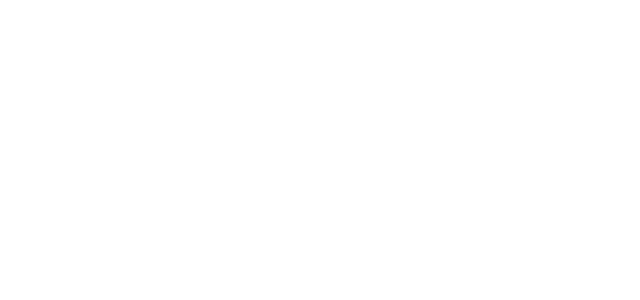
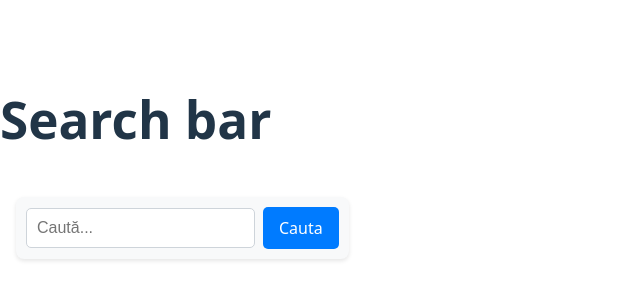
Before and after one commit to fioip/Front-End-Workshop, a React (Vite) app: page / in a window 1280 px wide. Shown: the part 226-526 px from the top of the page, without its empty margins (0-640 px from the left). Built offline with nearby package versions, Linux system fonts and the light colour scheme.

Commit message:
search bar

```diff
--- a/src/App.tsx
+++ b/src/App.tsx
@@ -1,5 +1,9 @@
+import Search from "./components/Search";
+
 function App() {
-  return <></>;
+  return <>
+  <Search></Search>
+  </>;
 }
 
 export default App;
--- /dev/null
+++ b/src/components/Search.tsx
@@ -0,0 +1,72 @@
+
+
+    import { useState } from "react";
+
+     function Search() {
+      const [query, setQuery] = useState("");
+
+      const handleSearch = (e:any)=> {
+        setQuery(e.target.value);
+      };
+      const handleClear = () => {
+        setQuery("");
+      };
+
+
+    return(
+        <>
+        <h1
+
+        >
+        Search bar
+        </h1>
+        <div style={{ padding: "16px", maxWidth: "600px", margin: "auto" }}>
+      <div style={{
+        display: "flex",
+        gap: "8px",
+        alignItems: "center",
+        marginBottom: "16px",
+        background: "#f8f9fa",
+        padding: "10px",
+        borderRadius: "8px",
+        boxShadow: "0 2px 4px rgba(0, 0, 0, 0.1)"
+      }}>
+      <input
+          type="text"
+          placeholder="Caută..."
+          value={query}
+          onChange={handleSearch}
+          style={{
+            flex: 1,
+            padding: "10px",
+            fontSize: "16px",
+            border: "1px solid #ced4da",
+            borderRadius: "5px",
+            outline: "none"
+          }}
+        />
+        <button
+          onClick={handleClear}
+          style={{
+            padding: "10px 16px",
+            fontSize: "16px",
+            cursor: "pointer",
+            background: "#007bff",
+            color: "white",
+            border: "none",
+            borderRadius: "5px",
+            transition: "background 0.3s"
+          }}
+        onMouseOver={(e) => (e.currentTarget.style.background = "#0056b3")}
+        onMouseOut={(e) => (e.currentTarget.style.background = "#007bff")}
+
+        >
+            Cauta
+        </button>
+      </div>
+    </div>
+
+     </>)
+}
+
+export default Search
```
